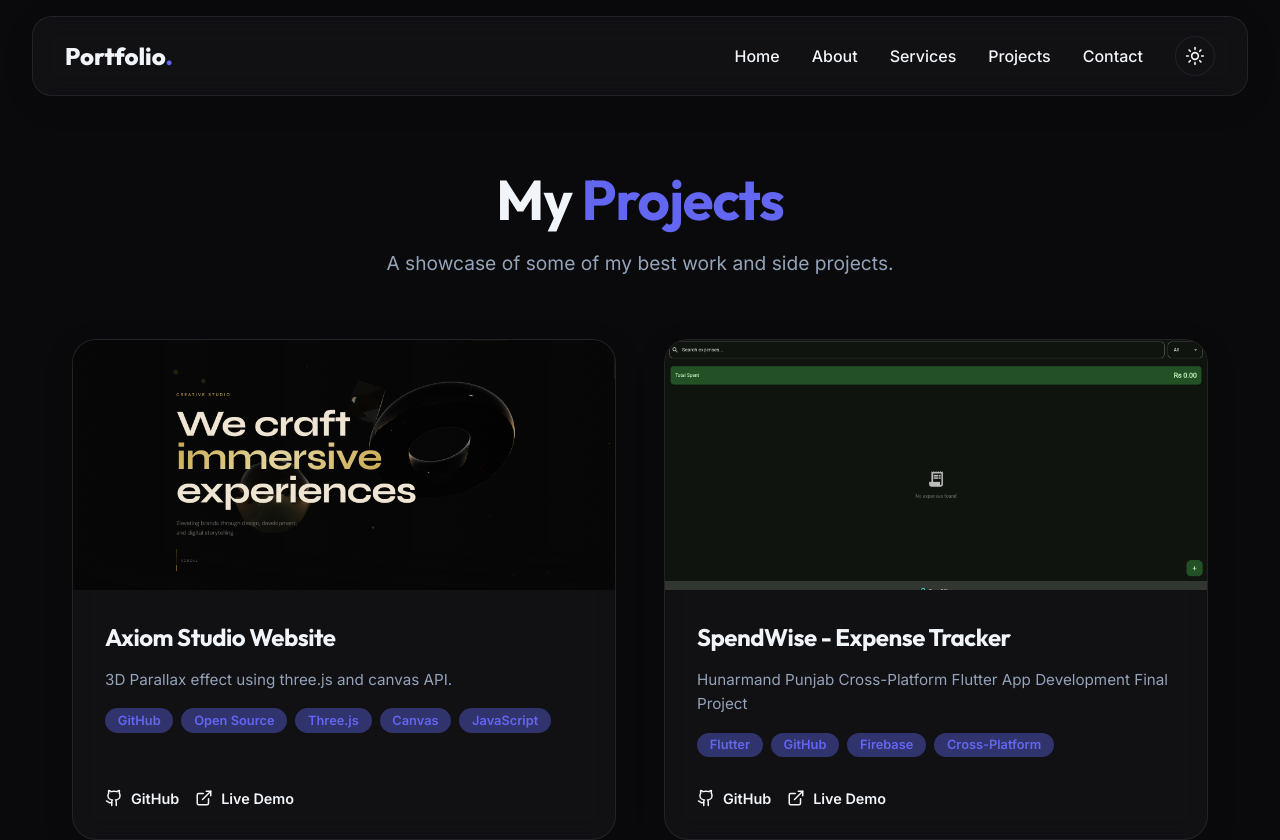
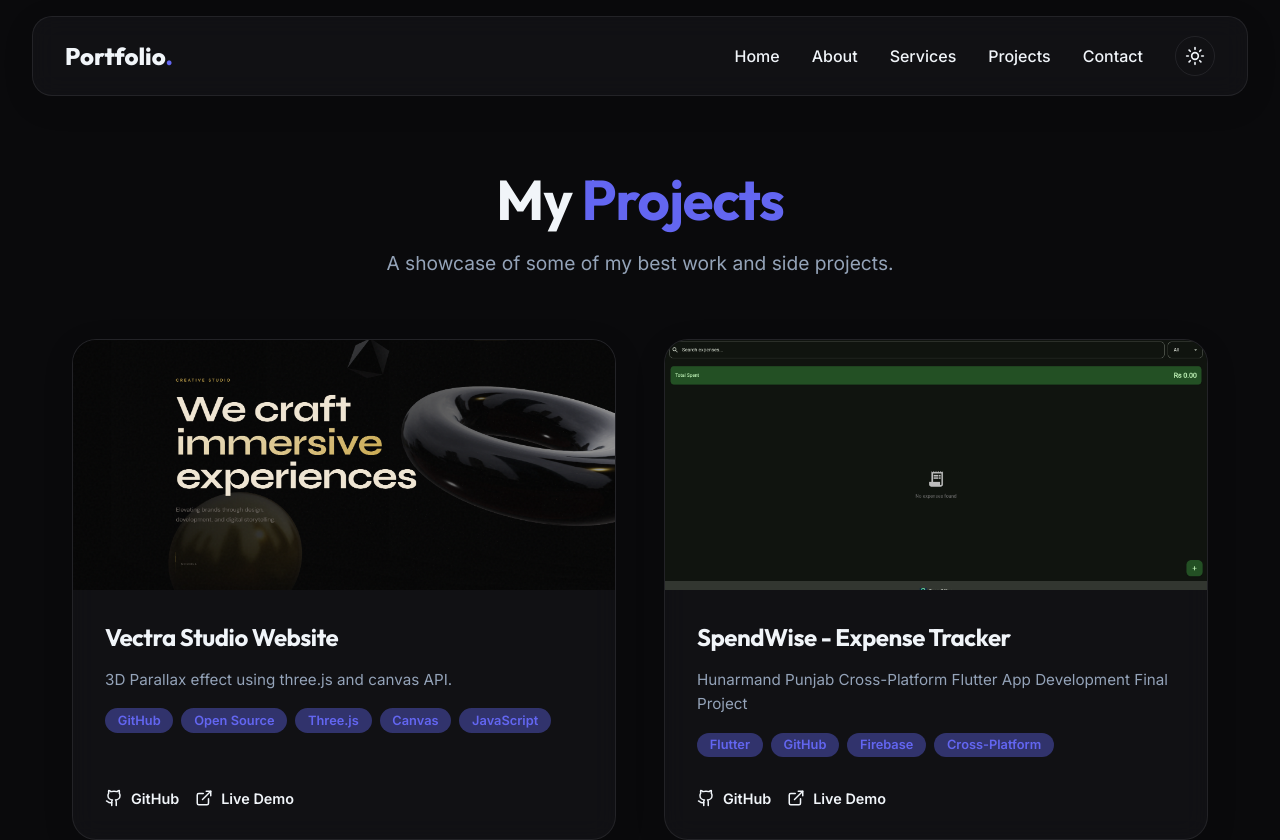
Before and after one commit to m-m4h4d/potential-waffle, a Next.js app: page /projects in a window 1280 px wide. Shown: the top 840 px of the page. Built offline with nearby package versions, Linux system fonts and the light colour scheme.

Commit message:
feat: add projects data file and supporting assets

```diff
--- a/src/data/projects.ts
+++ b/src/data/projects.ts
@@ -9,12 +9,12 @@
 
 export const projects: Project[] = [
   {
-    title: "Axiom Studio Website",
+    title: "Vectra Studio Website",
     description: "3D Parallax effect using three.js and canvas API.",
     image: "/assets/project1.png",
     tags: ["GitHub", "Open Source", "Three.js", "Canvas", "JavaScript"],
-    github: "https://github.com/XRomieo/3d-Parallax-Sample",
-    demo: "https://3d-parallax-sample.vercel.app"
+    github: "https://github.com/m-m4h4d/vectra",
+    demo: "https://vectra-five-red.vercel.app/"
   },
   {
     title: "SpendWise - Expense Tracker",
@@ -87,5 +87,13 @@
     tags: ["Flutter", "Dart", "GitHub", "Vercel", "Open Source"],
     github: "https://github.com/m-m4h4d/bazaarflow",
     demo: "https://bazaarflow.vercel.app/"
+  },
+  {
+    title: "EduPulse",
+    description: "EduPulse is a stunning, cross-platform learning management application. Seamlessly switch between your mobile device and the web without missing a beat.",
+    image: "/assets/project11.png",
+    tags: ["Flutter", "Dart", "GitHub", "Vercel", "Open Source"],
+    github: "https://github.com/m-m4h4d/edupulse",
+    demo: "https://edupulse-phi-jet.vercel.app/"
   }
 ];
```
Also changed, not shown: public/assets/project1.png, public/assets/project11.png (added).
